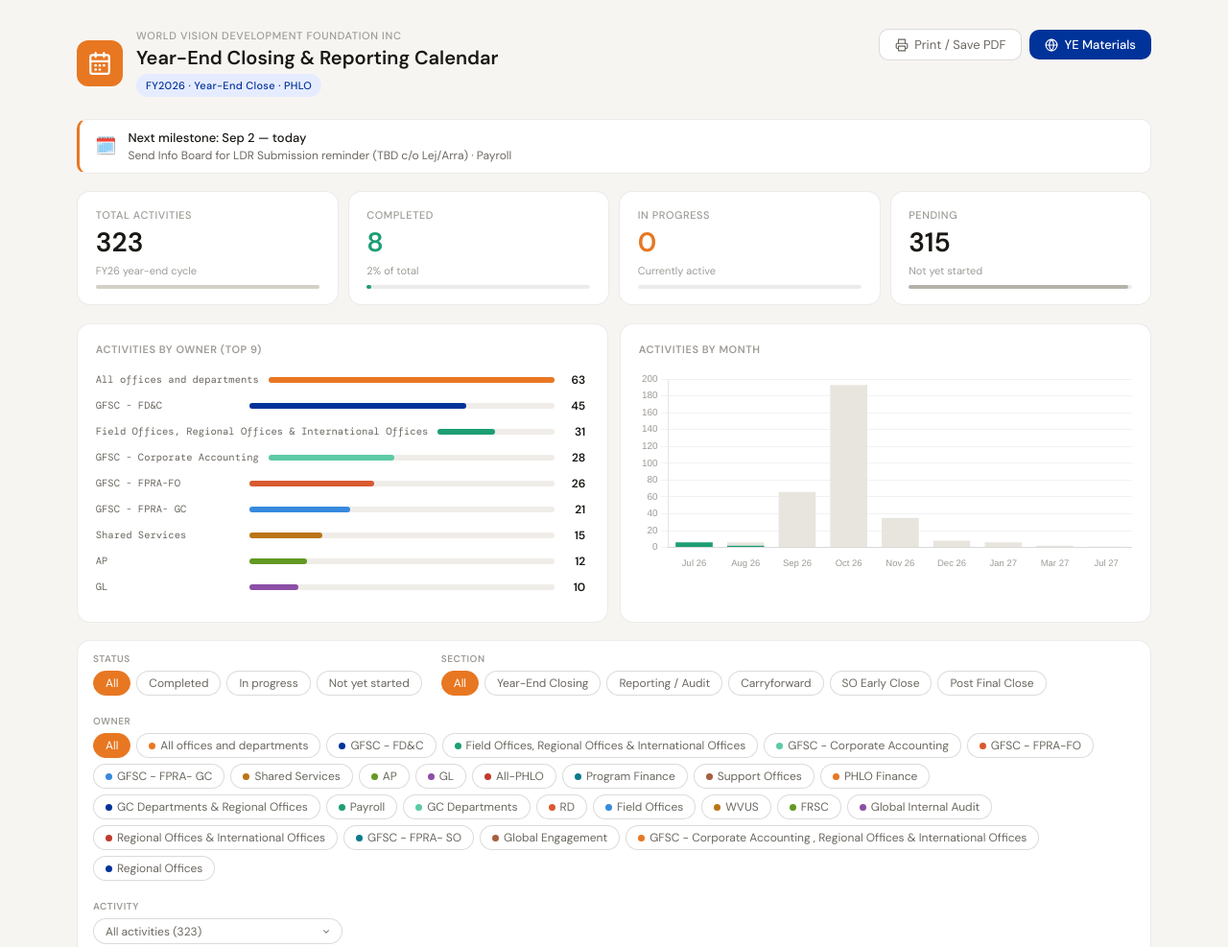
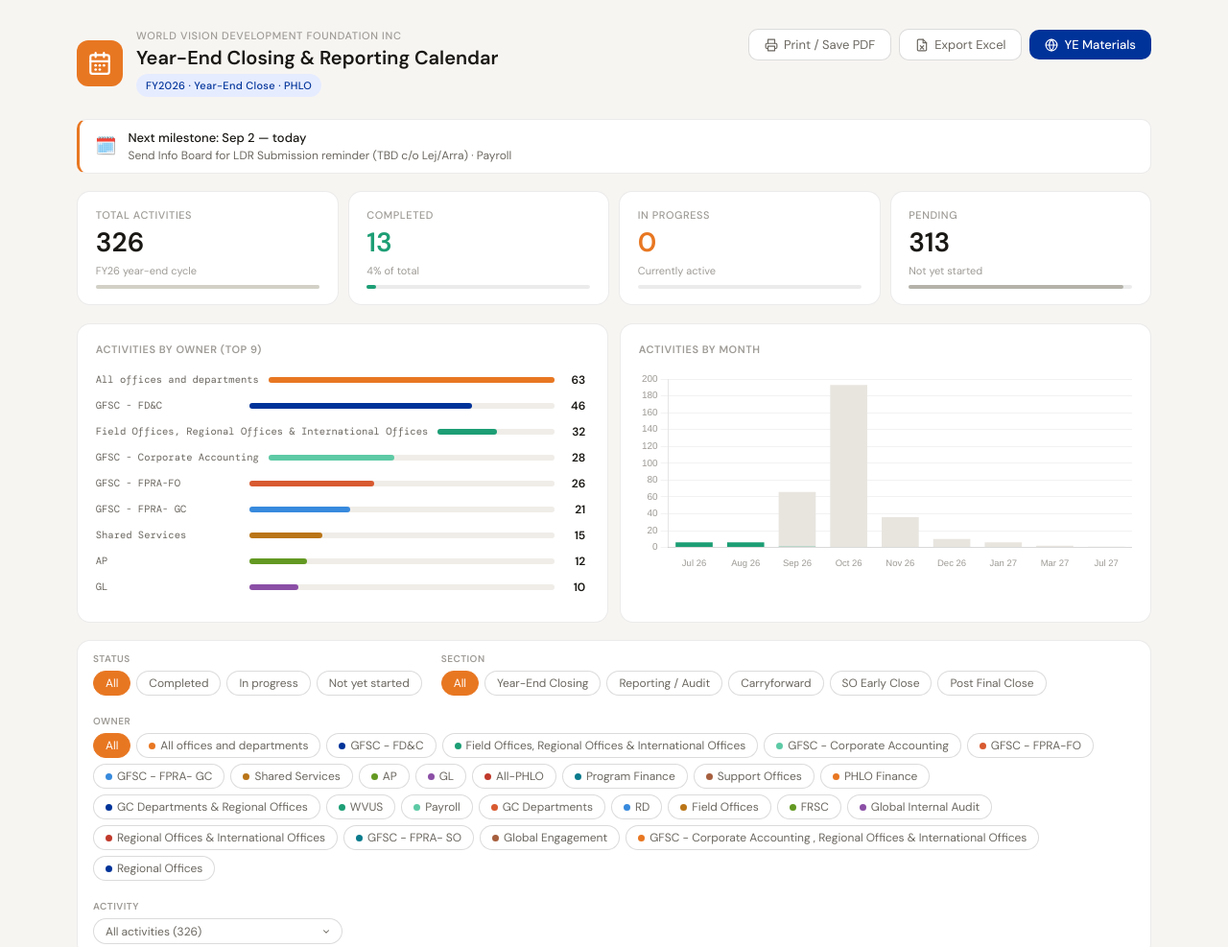
Before and after one commit to WVDFKeydates/FY2026-Year-End, a plain HTML site: page index.html in a window 1280 px wide. Shown: the top 987 px of the page at 96% size. Drawn offline with nearby package versions, Linux system fonts and the light colour scheme.

Commit message:
Update index.html

```diff
--- a/index.html
+++ b/index.html
@@ -6,6 +6,7 @@
 <title>Year-End Closing &amp; Reporting Calendar — WVI FY2026</title>
 <link href="https://fonts.googleapis.com/css2?family=DM+Sans:wght@300;400;500;600&family=DM+Mono:wght@400;500&display=swap" rel="stylesheet"/>
 <script src="https://cdnjs.cloudflare.com/ajax/libs/Chart.js/4.4.1/chart.umd.js"></script>
+<script src="https://cdnjs.cloudflare.com/ajax/libs/xlsx/0.18.5/xlsx.full.min.js"></script>
 <style>
   *, *::before, *::after { box-sizing: border-box; margin: 0; padding: 0; }
   :root {
@@ -140,6 +141,10 @@
         <svg width="14" height="14" viewBox="0 0 24 24" fill="none" stroke="currentColor" stroke-width="2" stroke-linecap="round" stroke-linejoin="round"><polyline points="6 9 6 2 18 2 18 9"/><path d="M6 18H4a2 2 0 0 1-2-2v-5a2 2 0 0 1 2-2h16a2 2 0 0 1 2 2v5a2 2 0 0 1-2 2h-2"/><rect x="6" y="14" width="12" height="8"/></svg>
         Print / Save PDF
       </button>
+      <button class="print-btn" onclick="exportExcel()" title="Download the current view as an Excel file">
+        <svg width="14" height="14" viewBox="0 0 24 24" fill="none" stroke="currentColor" stroke-width="2" stroke-linecap="round" stroke-linejoin="round"><path d="M14 2H6a2 2 0 0 0-2 2v16a2 2 0 0 0 2 2h12a2 2 0 0 0 2-2V8z"/><polyline points="14 2 14 8 20 8"/><line x1="9" y1="13" x2="15" y2="19"/><line x1="15" y1="13" x2="9" y2="19"/></svg>
+        Export Excel
+      </button>
       <a href="https://wvi365.sharepoint.com/sites/PHLO-FINANCE18/SitePages/WVDF-MONTH-END-KEYDATES.aspx" target="_blank" rel="noopener" style="background:var(--wvi-blue);color:#fff;font-family:'DM Sans',sans-serif;font-size:13px;font-weight:500;padding:7px 16px;border-radius:var(--radius);display:inline-flex;align-items:center;gap:6px;text-decoration:none;">
         <svg width="14" height="14" viewBox="0 0 24 24" fill="none" stroke="currentColor" stroke-width="2" stroke-linecap="round" stroke-linejoin="round"><circle cx="12" cy="12" r="10"/><line x1="2" y1="12" x2="22" y2="12"/><path d="M12 2a15.3 15.3 0 0 1 4 10 15.3 15.3 0 0 1-4 10 15.3 15.3 0 0 1-4-10 15.3 15.3 0 0 1 4-10z"/></svg>
         YE Materials
@@ -194,6 +199,9 @@
 
 <script>
 const tasks = [
+  {"status": "Not yet started", "name": "Special loading of FO data in OLAP", "cat": "FO Ledger Extract", "owner": "GFSC - FD&C", "section": "Ledger Activities After GC Final Close", "due": "Nov 9, 16, 23 & 30", "dueDate": "2026-11-09", "endDate": "2026-11-30", "day": "Monday"},
+  {"status": "Not yet started", "name": "WVUS requests Year-end (Q4) transaction support from Field Offices Note: To be determined by KPMG US. FOs were notified on November 24 of last year.", "cat": "Single Audit", "owner": "WVUS", "section": "Reporting/Audit", "due": "TBD", "dueDate": "2026-12-15", "endDate": "2026-12-15", "day": "Tuesday"},
+  {"status": "Not yet started", "name": "Field Office Year-end (Q4) audit transaction support due to WVUS Note: To be determined by KPMG US. The previous deadline was December 8 last year.", "cat": "Single Audit", "owner": "Field Offices, Regional Offices & International Offices", "section": "Reporting/Audit", "due": "TBD", "dueDate": "2026-12-15", "endDate": "2026-12-15", "day": "Tuesday"},
   {"status": "Completed", "name": "FY26 Soft Close. All Expense reports from October 2025 to June 2026 must be submitted in Concur.", "cat": "Soft Close", "owner": "All offices and departments", "section": "Year-End Closing", "due": "Jul 30", "dueDate": "2026-07-30", "endDate": "2026-07-30", "day": "Thursday"},
   {"status": "Completed", "name": "Cut-off to send Repatriation Computation (as confirmed with GC departments and P&C Business Partners)", "cat": "Accruals", "owner": "GFSC - FPRA- GC", "section": "Year-End Closing", "due": "Jul 30", "dueDate": "2026-07-30", "endDate": "2026-07-30", "day": "Thursday"},
   {"status": "Completed", "name": "Corporate Accounting to post Repatriation Accrual", "cat": "Accruals", "owner": "GFSC - Corporate Accounting", "section": "Year-End Closing", "due": "Jul 30", "dueDate": "2026-07-30", "endDate": "2026-07-30", "day": "Thursday"},
@@ -201,12 +209,12 @@
   {"status": "Completed", "name": "FY26 Soft Close. All ICB and CHB Invoices and Direct Charges from October 2025 to June 2026 expenses must be submitted for booking in the GCGL.", "cat": "Soft Close", "owner": "All offices and departments", "section": "Year-End Closing", "due": "Jul 30", "dueDate": "2026-07-30", "endDate": "2026-07-30", "day": "Thursday"},
   {"status": "Completed", "name": "FY26 Soft Close. Last deadline for submission of any WO (write-off) request.", "cat": "Soft Close", "owner": "All offices and departments", "section": "Year-End Closing", "due": "Jul 30", "dueDate": "2026-07-30", "endDate": "2026-07-30", "day": "Thursday"},
   {"status": "Completed", "name": "Estelle Kouyate and Alyssa Cerretti send notification e-mail to management of selected countries and Regional Finance, including expected audit timelines and deliverables. (Sun6 GLs (Period Oct 1, 2026 - June 30, 2026) Note: The date remains tentative and is subject to revision.", "cat": "Single Audit", "owner": "WVUS", "section": "Reporting/Audit", "due": "Aug 17", "dueDate": "2026-08-17", "endDate": "2026-08-17", "day": "Monday"},
-  {"status": "Not yet started", "name": "FPRA-GC to send Severance template to P&C Business Partners", "cat": "Accruals", "owner": "GFSC - FPRA- GC", "section": "Year-End Closing", "due": "Aug 18", "dueDate": "2026-08-18", "endDate": "2026-08-18", "day": "Tuesday"},
+  {"status": "Completed", "name": "FPRA-GC to send Severance template to P&C Business Partners", "cat": "Accruals", "owner": "GFSC - FPRA- GC", "section": "Year-End Closing", "due": "Aug 18", "dueDate": "2026-08-18", "endDate": "2026-08-18", "day": "Tuesday"},
   {"status": "Completed", "name": "Clinic in preparation for WVI's FY26 External Audit", "cat": "Webinar", "owner": "GFSC - Corporate Accounting", "section": "Reporting/Audit", "due": "Aug 18", "dueDate": "2026-08-18", "endDate": "2026-08-18", "day": "Tuesday"},
-  {"status": "Not yet started", "name": "Corporate Accounting team to request documents of sampled October to June FY26 expense transactions from selected Field Offices", "cat": "WVI Audit", "owner": "GFSC - Corporate Accounting", "section": "Reporting/Audit", "due": "Aug 24", "dueDate": "2026-08-24", "endDate": "2026-08-24", "day": "Monday"},
-  {"status": "Not yet started", "name": "Selected Field Offices to provide requested Sun6 GLs to WVUS Note: The date remains tentative and is subject to revision.", "cat": "Single Audit", "owner": "Field Offices, Regional Offices & International Offices", "section": "Reporting/Audit", "due": "Aug 24", "dueDate": "2026-08-24", "endDate": "2026-08-24", "day": "Monday"},
-  {"status": "Not yet started", "name": "FY26 year end clinic", "cat": "Webinar", "owner": "GFSC - FPRA-FO", "section": "Year-End Closing", "due": "Aug 26", "dueDate": "2026-08-26", "endDate": "2026-08-26", "day": "Wednesday"},
-  {"status": "Not yet started", "name": "Last date to reduce commitments for FY26 in PBAS (except for grant projects ending in FY26 or reimbursement-type grant projects through ICB Credit Invoices and Direct Funding)", "cat": "PBAS", "owner": "All offices and departments", "section": "Year-End Closing", "due": "Sep 1", "dueDate": "2026-09-01", "endDate": "2026-09-01", "day": "Tuesday"},
+  {"status": "Completed", "name": "Corporate Accounting team to request documents of sampled October to June FY26 expense transactions from selected Field Offices", "cat": "WVI Audit", "owner": "GFSC - Corporate Accounting", "section": "Reporting/Audit", "due": "Aug 24", "dueDate": "2026-08-24", "endDate": "2026-08-24", "day": "Monday"},
+  {"status": "Completed", "name": "Selected Field Offices to provide requested Sun6 GLs to WVUS Note: The date remains tentative and is subject to revision.", "cat": "Single Audit", "owner": "Field Offices, Regional Offices & International Offices", "section": "Reporting/Audit", "due": "Aug 24", "dueDate": "2026-08-24", "endDate": "2026-08-24", "day": "Monday"},
+  {"status": "Completed", "name": "FY26 year end clinic", "cat": "Webinar", "owner": "GFSC - FPRA-FO", "section": "Year-End Closing", "due": "Aug 26", "dueDate": "2026-08-26", "endDate": "2026-08-26", "day": "Wednesday"},
+  {"status": "Completed", "name": "Last date to reduce commitments for FY26 in PBAS (except for grant projects ending in FY26 or reimbursement-type grant projects through ICB Credit Invoices and Direct Funding)", "cat": "PBAS", "owner": "All offices and departments", "section": "Year-End Closing", "due": "Sep 1", "dueDate": "2026-09-01", "endDate": "2026-09-01", "day": "Tuesday"},
   {"status": "Not yet started", "name": "Send Info Board for LDR Submission reminder (TBD c/o Lej/Arra)", "cat": "LDR", "owner": "Payroll", "section": "Year-End Closing", "due": "Sep 2", "dueDate": "2026-09-02", "endDate": "2026-09-02", "day": "Wednesday"},
   {"status": "Not yet started", "name": "Fixed asset custodian to submit completed FY26 WVI Fixed Asset Disposal Survey to Corporate Accounting c/o Dennis Roda", "cat": "Fixed Assets", "owner": "GC Departments", "section": "Year-End Closing", "due": "Sep 3", "dueDate": "2026-09-03", "endDate": "2026-09-03", "day": "Thursday"},
   {"status": "Not yet started", "name": "Confirmation of grant profile from Program Finance (GAM)", "cat": "Horizon", "owner": "RD", "section": "Year-End Closing", "due": "Sep 5–Sep 10", "dueDate": "2026-09-05", "endDate": "2026-09-10", "day": "Saturday"},
@@ -215,10 +223,10 @@
   {"status": "Not yet started", "name": "Selected Field Offices to provide documents of sampled October to June FY26 expense transactions", "cat": "WVI Audit", "owner": "Field Offices, Regional Offices & International Offices", "section": "Reporting/Audit", "due": "Sep 11", "dueDate": "2026-09-11", "endDate": "2026-09-11", "day": "Friday"},
   {"status": "Not yet started", "name": "Sending of Initial Aging Analysis", "cat": "FFR", "owner": "Shared Services", "section": "Year-End Closing", "due": "Sep 11–Sep 12", "dueDate": "2026-09-11", "endDate": "2026-09-12", "day": "Friday"},
   {"status": "Not yet started", "name": "Sending of Accrual Template for Fy26 Closed Projects with Separated Staff to Program Finance and P&C", "cat": "LDR", "owner": "Payroll", "section": "Year-End Closing", "due": "Sep 12", "dueDate": "2026-09-12", "endDate": "2026-09-12", "day": "Saturday"},
-  {"status": "Not yet started", "name": "FY2026 YEAR END WE LEARN-SESSION 1 (ALL STAFF)", "cat": "Webinar", "owner": "All-PHLO", "section": "Year-End Closing", "due": "Sep 10", "dueDate": "2026-09-10", "endDate": "2026-09-10", "day": "Thursday"},
+  {"status": "Not yet started", "name": "FY2026 YEAR END WE LEARN-SESSION 1 (ALL STAFF)", "cat": "Webinar", "owner": "All-PHLO", "section": "Year-End Closing", "due": "Sep 14", "dueDate": "2026-09-14", "endDate": "2026-09-14", "day": "Monday"},
   {"status": "Not yet started", "name": "WVUS requests transaction support from Field Offices Note: The date remains tentative and is subject to revision.", "cat": "Single Audit", "owner": "WVUS", "section": "Reporting/Audit", "due": "Sep 14", "dueDate": "2026-09-14", "endDate": "2026-09-14", "day": "Monday"},
   {"status": "Not yet started", "name": "Receiving of advice/ request for payroll reclass- July and August 2026", "cat": "Payroll", "owner": "Payroll", "section": "Year-End Closing", "due": "Sep 14–Sep 15", "dueDate": "2026-09-14", "endDate": "2026-09-15", "day": "Monday"},
-  {"status": "Not yet started", "name": "FY2026 YEAR END WE LEARN- SESSION 2 (ALL STAFF)", "cat": "Webinar", "owner": "All-PHLO", "section": "Year-End Closing", "due": "Sep 14", "dueDate": "2026-09-14", "endDate": "2026-09-14", "day": "Monday"},
+  {"status": "Not yet started", "name": "FY2026 YEAR END WE LEARN- SESSION 2 (ALL STAFF)", "cat": "Webinar", "owner": "All-PHLO", "section": "Year-End Closing", "due": "Sep 17", "dueDate": "2026-09-17", "endDate": "2026-09-17", "day": "Thursday"},
   {"status": "Not yet started", "name": "Send Outstanding Balance Sheet Accounts to PHLO All Finance for Clearing", "cat": "Clearing", "owner": "GL", "section": "Year-End Closing", "due": "Sep 15", "dueDate": "2026-09-15", "endDate": "2026-09-15", "day": "Tuesday"},
   {"status": "Not yet started", "name": "Send infoBoard reminder for SA related expenses cut off c/o Nors &Lyn", "cat": "SA", "owner": "AP", "section": "Year-End Closing", "due": "Sep 15", "dueDate": "2026-09-15", "endDate": "2026-09-15", "day": "Tuesday"},
   {"status": "Not yet started", "name": "Send infoboard guidance on Non-PO to All Staff c/o Lyn (what/who)", "cat": "ProVision", "owner": "AP", "section": "Year-End Closing", "due": "Sep 15", "dueDate": "2026-09-15", "endDate": "2026-09-15", "day": "Tuesday"},
@@ -633,12 +641,16 @@
 function filterByOwner(owner){if(activeOwners.has(owner))activeOwners.delete(owner);else activeOwners.add(owner);syncOwnerButtons();expandForFilter();renderTimeline();document.querySelector('.filter-bar').scrollIntoView({behavior:'smooth',block:'start'});}
 function expandAll(){Object.keys(collapseState).forEach(k=>{collapseState[k]=false;});}
 
-function renderTimeline(){
+function getFiltered(){
   let filtered=tasks;
   if(activeStatus!=='All') filtered=filtered.filter(t=>t.status===activeStatus);
   if(activeOwners.size>0) filtered=filtered.filter(t=>activeOwners.has(t.owner));
   if(activeSection!=='All') filtered=filtered.filter(t=>t.section===activeSection);
   if(activeCat!=='All') filtered=filtered.filter(t=>(t.cat||'(none)')===activeCat);
+  return filtered;
+}
+function renderTimeline(){
+  let filtered=getFiltered();
   const groups={};
   filtered.forEach(t=>{ (groups[t.dueDate]=groups[t.dueDate]||[]).push(t); });
   const tl=document.getElementById('timeline');
@@ -688,6 +700,30 @@
     });
   });
 }
+function exportExcel(){
+  if(typeof XLSX==='undefined'){alert('Excel export library is still loading — please try again in a moment.');return;}
+  const list=getFiltered().slice().sort((a,b)=>a.dueDate<b.dueDate?-1:a.dueDate>b.dueDate?1:(a.endDate<b.endDate?-1:1));
+  if(!list.length){alert('No activities match the current filters, so there is nothing to export.');return;}
+  const statusLabel=s=>s==='Not yet started'?'Pending':s;
+  const rows=list.map(t=>({
+    'Section':t.section,
+    'Deliverable':t.name,
+    'Activity':t.cat,
+    'Owner':t.owner,
+    'Due Date':t.due,
+    'Start':t.dueDate,
+    'End':t.endDate,
+    'Weekday':t.day,
+    'Status':statusLabel(t.status)
+  }));
+  const ws=XLSX.utils.json_to_sheet(rows,{header:['Section','Deliverable','Activity','Owner','Due Date','Start','End','Weekday','Status']});
+  ws['!cols']=[{wch:34},{wch:70},{wch:26},{wch:40},{wch:14},{wch:12},{wch:12},{wch:11},{wch:13}];
+  ws['!autofilter']={ref:XLSX.utils.encode_range({s:{r:0,c:0},e:{r:rows.length,c:8}})};
+  const wb=XLSX.utils.book_new();
+  XLSX.utils.book_append_sheet(wb,ws,'FY2026 Year-End');
+  const active=anyFilterActive()?'_filtered':'';
+  XLSX.writeFile(wb,`WVI_YearEnd_Keydates_FY2026${active}.xlsx`);
+}
 renderTimeline();
 </script>
 </body>
```
